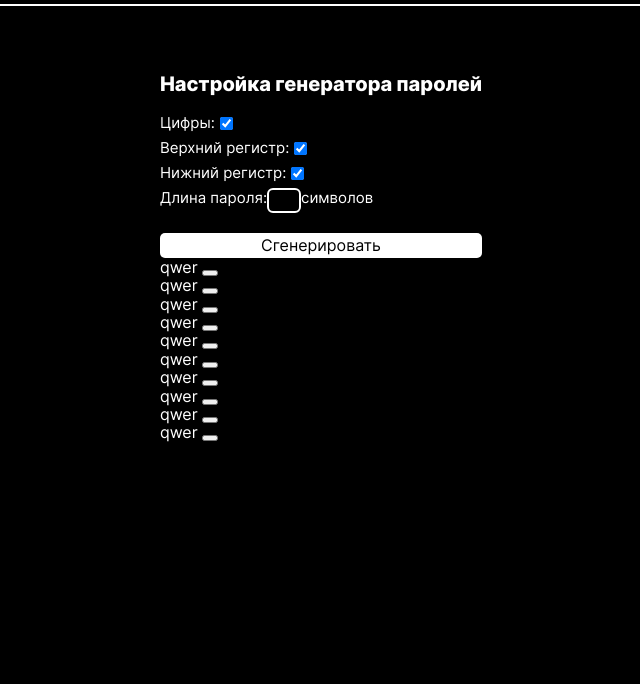
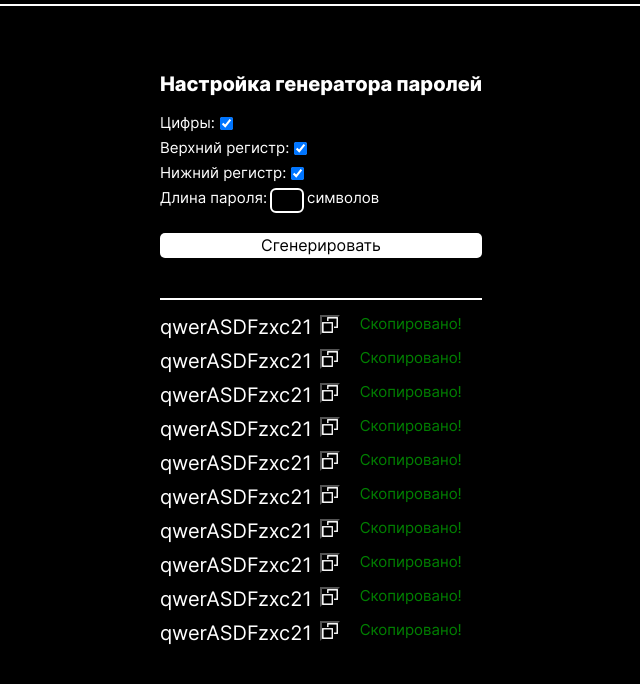
Before and after one commit to SenpaiSun/generatePassword, a plain HTML site: page index.html in a window 1280 px wide. Shown: the part 96-780 px from the top of the page, without its empty margins (319-959 px from the left). Drawn offline with Linux system fonts and the light colour scheme.

Commit message:
complete html/css

```diff
--- a/blocks/main/__container/main__container.css
+++ b/blocks/main/__container/main__container.css
@@ -1,3 +1,7 @@
 .main__container {
-
+  display: flex;
+  flex-direction: column;
+  gap: 10px;
+  border-top: 2px solid #fff;
+  margin: 40px 0 0;
 }
--- a/blocks/main/__form-value-input/main__form-value-input.css
+++ b/blocks/main/__form-value-input/main__form-value-input.css
@@ -4,7 +4,7 @@
   width: 30px;
   height: 20px;
   border-radius: 6px;
-  margin: 0 0;
+  margin: 0 3px;
   font-size: 15px;
   text-align: center;
   padding-bottom: 1px;
--- a/blocks/main/__result-copy/main__result-copy.css
+++ b/blocks/main/__result-copy/main__result-copy.css
@@ -1,3 +1,14 @@
 .main__result-copy {
+  margin: 0 0 0 8px;
+  width: 20px;
+  height: 20px;
+  background-image: url(../../../image/copy_button.png);
+  object-fit: fill;
+  background-size: contain;
+  background-repeat: no-repeat;
+  background-color: #000;
+}
 
+.main__result-copy:hover {
+  opacity: 0.7;
 }
--- a/blocks/main/__result-password/main__result-password.css
+++ b/blocks/main/__result-password/main__result-password.css
@@ -1,3 +1,5 @@
 .main__result-password {
-
+  font-size: 20px;
+  font-weight: 400;
+  line-height: 1.2;
 }
--- a/blocks/main/__result-push/main__result-push.css
+++ b/blocks/main/__result-push/main__result-push.css
@@ -1,3 +1,6 @@
 .main__result-push {
-
+  display: none;
+  margin: 0 0 0 20px;
+  font-size: 15px;
+  color: green;
 }
--- a/blocks/main/__result/main__result.css
+++ b/blocks/main/__result/main__result.css
@@ -1,3 +1,8 @@
 .main__result {
+  display: flex;
+  flex-direction: row;
+}
 
+.main__result:first-child {
+  margin-top: 15px;
 }
--- a/index.html
+++ b/index.html
@@ -35,64 +35,54 @@
       </form>
       <div class="main__container">
         <div class="main__result">
-          <!--Реализовать display: none через CSS-->
-          <span class="main__result-push" style="display: none">Скопировано!</span>
-          <label class="main__result-password" for="password-copy">qwer</label >
-          <button type="button" name="password-copy" id="password-copy" class="main__result-copy"></button>
+          <label class="main__result-password" for="password-copy-one">qwerASDFzxc21</label >
+          <button type="button" name="password-copy-one" id="password-copy-one" class="main__result-copy"></button>
+          <span class="main__result-push" style="display: block">Скопировано!</span>
         </div>
         <div class="main__result">
-          <!--Реализовать display: none через CSS-->
-          <span class="main__result-push" style="display: none">Скопировано!</span>
-          <label class="main__result-password" for="password-copy">qwer</label >
-          <button type="button" name="password-copy" id="password-copy" class="main__result-copy"></button>
+          <label class="main__result-password" for="password-copy-two">qwerASDFzxc21</label >
+          <button type="button" name="password-copy-two" id="password-copy-two" class="main__result-copy"></button>
+          <span class="main__result-push" style="display: block">Скопировано!</span>
         </div>
         <div class="main__result">
-          <!--Реализовать display: none через CSS-->
-          <span class="main__result-push" style="display: none">Скопировано!</span>
-          <label class="main__result-password" for="password-copy">qwer</label >
-          <button type="button" name="password-copy" id="password-copy" class="main__result-copy"></button>
+          <label class="main__result-password" for="password-copy-three">qwerASDFzxc21</label >
+          <button type="button" name="password-copy-three" id="password-copy-three" class="main__result-copy"></button>
+          <span class="main__result-push" style="display: block">Скопировано!</span>
         </div>
         <div class="main__result">
-          <!--Реализовать display: none через CSS-->
-          <span class="main__result-push" style="display: none">Скопировано!</span>
-          <label class="main__result-password" for="password-copy">qwer</label >
-          <button type="button" name="password-copy" id="password-copy" class="main__result-copy"></button>
+          <label class="main__result-password" for="password-copy-four">qwerASDFzxc21</label >
+          <button type="button" name="password-copy-four" id="password-copy-four" class="main__result-copy"></button>
+          <span class="main__result-push" style="display: block">Скопировано!</span>
         </div>
         <div class="main__result">
-          <!--Реализовать display: none через CSS-->
-          <span class="main__result-push" style="display: none">Скопировано!</span>
-          <label class="main__result-password" for="password-copy">qwer</label >
-          <button type="button" name="password-copy" id="password-copy" class="main__result-copy"></button>
+          <label class="main__result-password" for="password-copy-five">qwerASDFzxc21</label >
+          <button type="button" name="password-copy-five" id="password-copy-five" class="main__result-copy"></button>
+          <span class="main__result-push" style="display: block">Скопировано!</span>
         </div>
         <div class="main__result">
-          <!--Реализовать display: none через CSS-->
-          <span class="main__result-push" style="display: none">Скопировано!</span>
-          <label class="main__result-password" for="password-copy">qwer</label >
-          <button type="button" name="password-copy" id="password-copy" class="main__result-copy"></button>
+          <label class="main__result-password" for="password-copy-six">qwerASDFzxc21</label >
+          <button type="button" name="password-copy-six" id="password-copy-six" class="main__result-copy"></button>
+          <span class="main__result-push" style="display: block">Скопировано!</span>
         </div>
         <div class="main__result">
-          <!--Реализовать display: none через CSS-->
-          <span class="main__result-push" style="display: none">Скопировано!</span>
-          <label class="main__result-password" for="password-copy">qwer</label >
-          <button type="button" name="password-copy" id="password-copy" class="main__result-copy"></button>
+          <label class="main__result-password" for="password-copy-seven">qwerASDFzxc21</label >
+          <button type="button" name="password-copy-seven" id="password-copy-seven" class="main__result-copy"></button>
+          <span class="main__result-push" style="display: block">Скопировано!</span>
         </div>
         <div class="main__result">
-          <!--Реализовать display: none через CSS-->
-          <span class="main__result-push" style="display: none">Скопировано!</span>
-          <label class="main__result-password" for="password-copy">qwer</label >
-          <button type="button" name="password-copy" id="password-copy" class="main__result-copy"></button>
+          <label class="main__result-password" for="password-copy-eight">qwerASDFzxc21</label >
+          <button type="button" name="password-copy-eight" id="password-copy-eight" class="main__result-copy"></button>
+          <span class="main__result-push" style="display: block">Скопировано!</span>
         </div>
         <div class="main__result">
-          <!--Реализовать display: none через CSS-->
-          <span class="main__result-push" style="display: none">Скопировано!</span>
-          <label class="main__result-password" for="password-copy">qwer</label >
-          <button type="button" name="password-copy" id="password-copy" class="main__result-copy"></button>
+          <label class="main__result-password" for="password-copy-nine">qwerASDFzxc21</label >
+          <button type="button" name="password-copy-nine" id="password-copy-nine" class="main__result-copy"></button>
+          <span class="main__result-push" style="display: block">Скопировано!</span>
         </div>
         <div class="main__result">
-          <!--Реализовать display: none через CSS-->
-          <span class="main__result-push" style="display: none">Скопировано!</span>
-          <label class="main__result-password" for="password-copy">qwer</label >
-          <button type="button" name="password-copy" id="password-copy" class="main__result-copy"></button>
+          <label class="main__result-password" for="password-copy-ten">qwerASDFzxc21</label >
+          <button type="button" name="password-copy-ten" id="password-copy-ten" class="main__result-copy"></button>
+          <span class="main__result-push" style="display: block">Скопировано!</span>
         </div>
       </div>
     </main>
```
Also changed, not shown: image/copy_button.png (added), image/img_149461.png (added), image/real_png.png (added).
